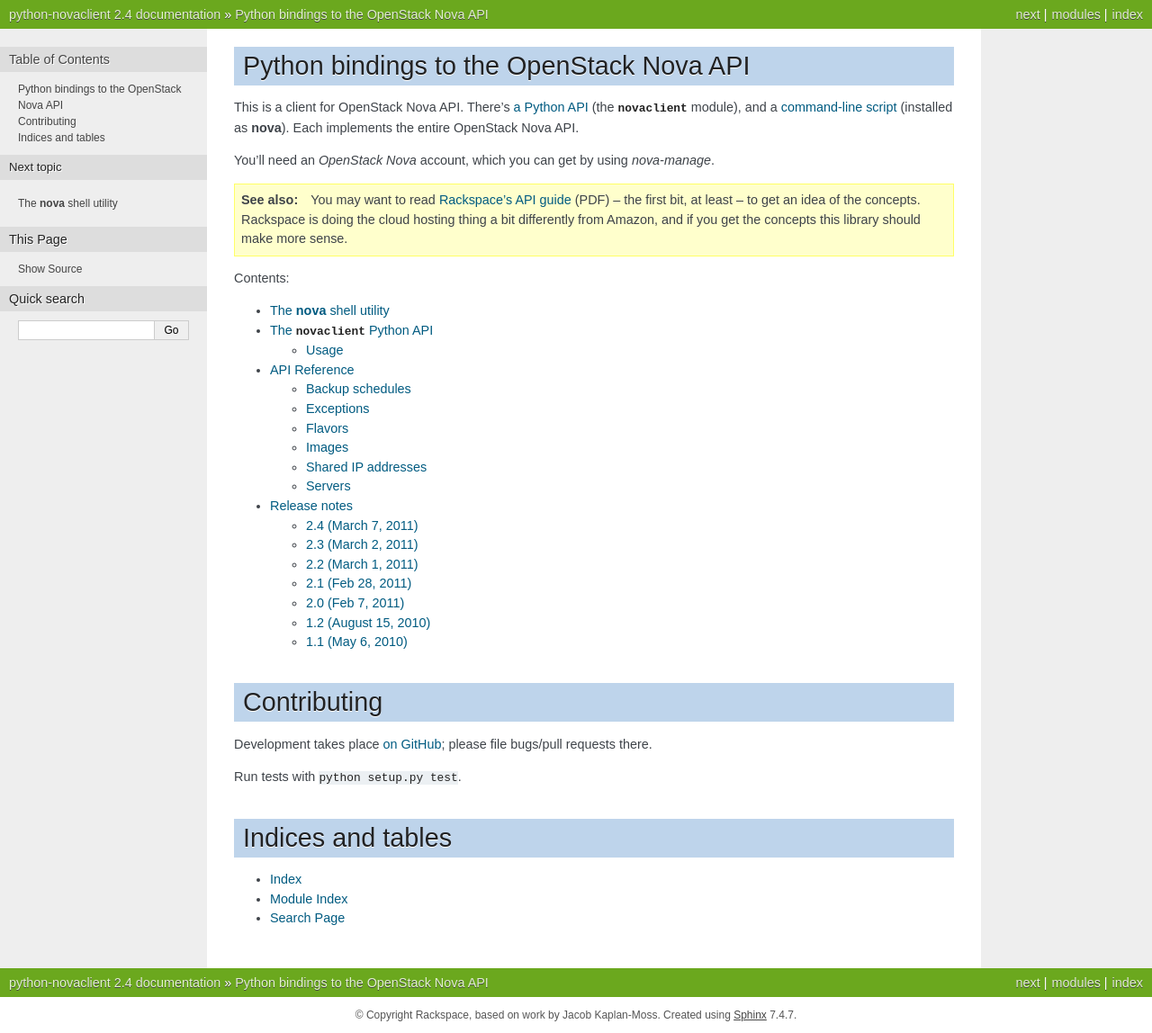
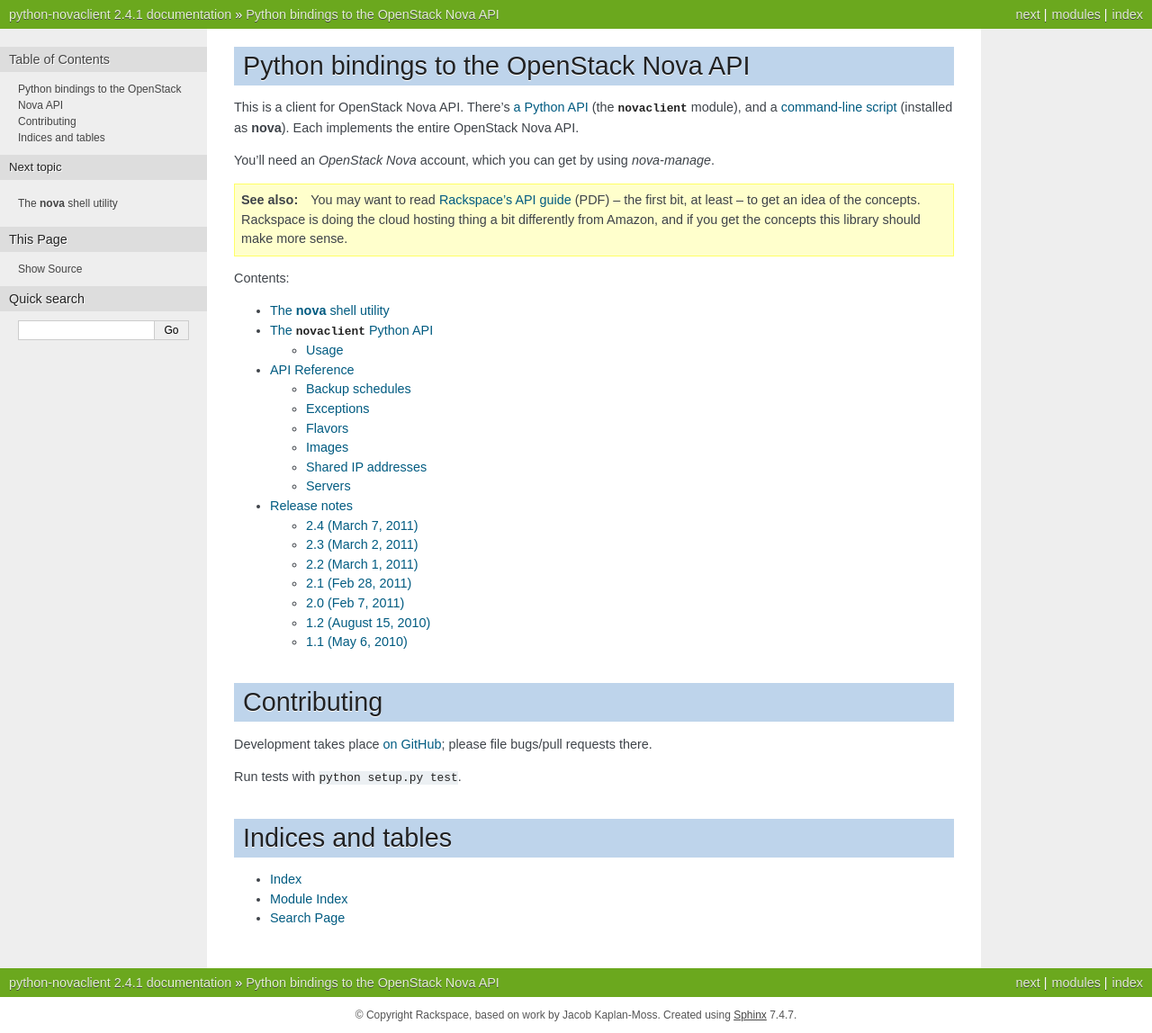
Before and after one commit to openstack/python-novaclient, a Sphinx documentation site: the page built from docs/index.rst, in a window 1280 px wide. Shown: the whole page at 90% size. Built offline with Sphinx 7.4.7, drawn with Linux system fonts in a browser that asks for light colours.

Commit message:
up'ed version to suit pypi distribution update

```diff
--- a/docs/conf.py
+++ b/docs/conf.py
@@ -45,9 +45,9 @@
 # built documents.
 #
 # The short X.Y version.
-version = '2.4'
+version = '2.4.1'
 # The full version, including alpha/beta/rc tags.
-release = '2.4'
+release = '2.4.1'
 
 # The language for content autogenerated by Sphinx. Refer to documentation
 # for a list of supported languages.
--- a/setup.py
+++ b/setup.py
@@ -11,7 +11,7 @@
 
 setup(
     name = "python-novaclient",
-    version = "2.4",
+    version = "2.4.1",
     description = "Client library for OpenStack Nova API",
     long_description = read('README.rst'),
     url = 'https://github.com/rackspace/python-novaclient',
```
